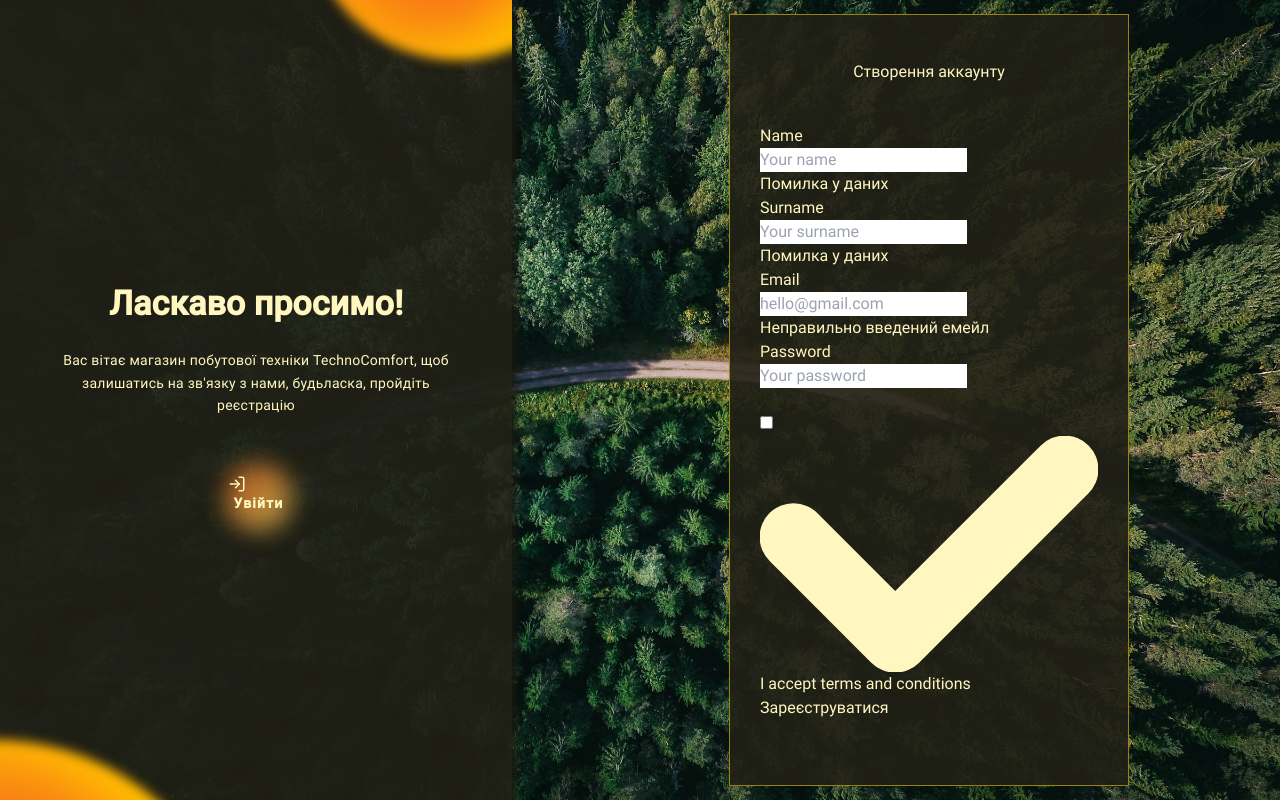
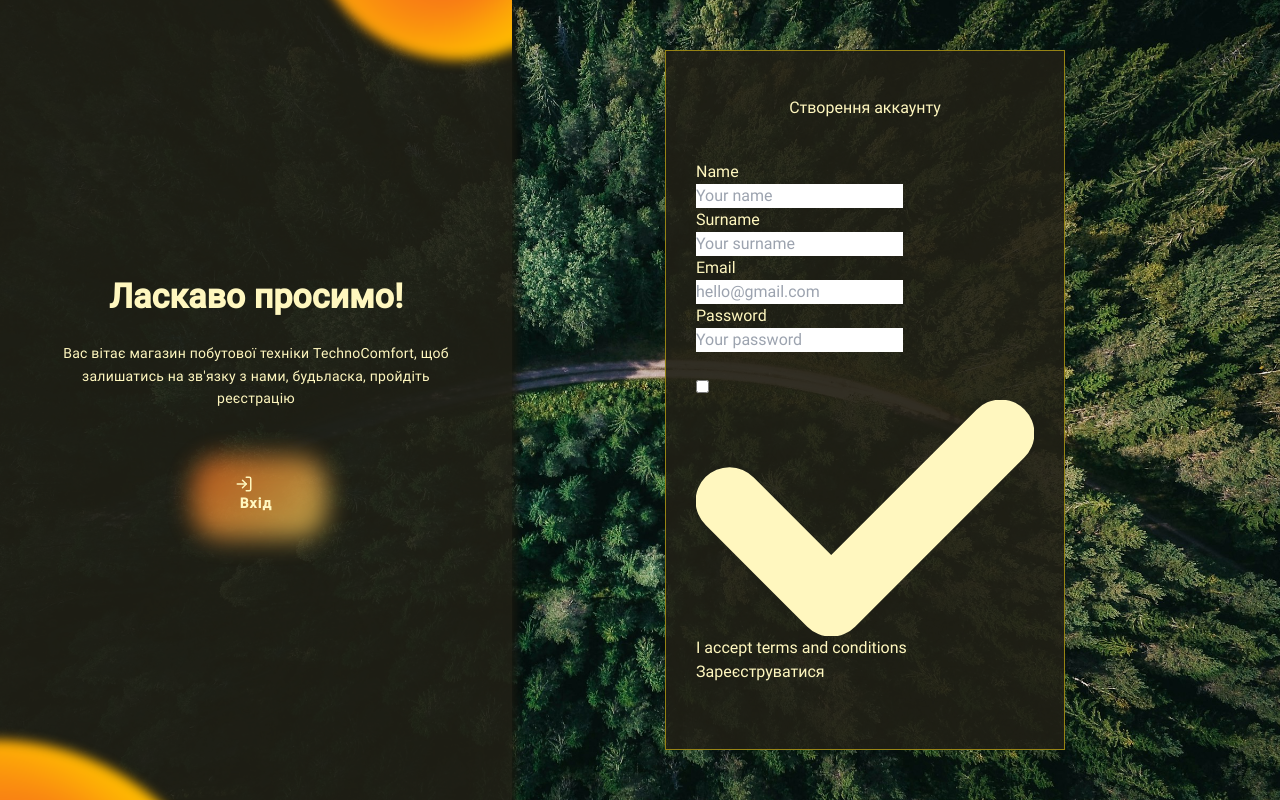
Before and after one commit to NetHunter123/techno-comfort-client, a Next.js app: page / in a window 1280 px wide. Built offline with nearby package versions, Linux system fonts and the light colour scheme.

Commit message:
maybe final auth design

```diff
--- a/src/components/elements/FormFilds/EmailField.jsx
+++ b/src/components/elements/FormFilds/EmailField.jsx
@@ -25,7 +25,7 @@ const EmailField = ({form}) => (
     placeholder="hello@gmail.com"
     value={form.values.email}
     onChange={(event) => form.setFieldValue('email', event.currentTarget.value)}
-    error={form.errors.email || 'Неправильно введений емейл'}
+    error={form.errors.email}
     type="email"
     radius="md"
   />
--- a/src/components/elements/FormFilds/NameField.jsx
+++ b/src/components/elements/FormFilds/NameField.jsx
@@ -31,7 +31,7 @@ const NameField = ({form}) => (
     placeholder="Your name"
     value={form.values.name}
     onChange={(event) => form.setFieldValue('name', event.currentTarget.value)}
-    error={form.errors.name || "Помилка у даних"}
+    error={form.errors.name }
     radius="md"
   />
 )
--- a/src/components/elements/FormFilds/SurnameField.jsx
+++ b/src/components/elements/FormFilds/SurnameField.jsx
@@ -7,7 +7,7 @@ const SurnameField = ({form}) => (
     placeholder="Your surname"
     value={form.values.surname}
     onChange={(event) => form.setFieldValue('surname', event.currentTarget.value)}
-    error={form.errors.surname || "Помилка у даних"}
+    error={form.errors.surname }
     radius="md"
   />
 )
--- a/src/components/modules/AuthForms/SignInForm.jsx
+++ b/src/components/modules/AuthForms/SignInForm.jsx
@@ -8,41 +8,43 @@ import PasswordField from "@/components/elements/FormFilds/PasswordField";
 
 import styles from '@/styles/auth/index.module.css'
 import {useForm} from "@mantine/form";
+import {useUserForm} from "@/hooks/useUserForm";
 
 const SignInForm = () => {
   const [spinner, setSpinner] = useState(false)
   const route = useRouter()
+  const form = useUserForm()
 
-  const form = useForm({
-    initialValues: {
-      email: '',
-      password: '',
-    },
-
-    validate: {
-      email: (val) => (/^\S+@\S+$/.test(val) ? null : 'Помилка у введенні'),
-      password: (val) => {
-        let allDownCase;
-        if (val.length <= 6) {
-          // return 'Password should include at least 6 characters'
-          return 'Мінімальна довжина паролю 6 символів'
-        }
-
-        [...val].map((ch) => {
-          if (ch === ch.toUpperCase()) {
-            allDownCase = false
-          } else {
-            allDownCase = true
-          }
-        })
-
-        if (allDownCase) {
-          return "Пароль повинен містити великі літери"
-        }
-        return null
-      },
-    },
-  });
+  // const form = useForm({
+  //   initialValues: {
+  //     email: '',
+  //     password: '',
+  //   },
+  //
+  //   validate: {
+  //     email: (val) => (/^\S+@\S+$/.test(val) ? null : 'Помилка у введенні'),
+  //     password: (val) => {
+  //       let allDownCase;
+  //       if (val.length <= 6) {
+  //         // return 'Password should include at least 6 characters'
+  //         return 'Мінімальна довжина паролю 6 символів'
+  //       }
+  //
+  //       [...val].map((ch) => {
+  //         if (ch === ch.toUpperCase()) {
+  //           allDownCase = false
+  //         } else {
+  //           allDownCase = true
+  //         }
+  //       })
+  //
+  //       if (allDownCase) {
+  //         return "Пароль повинен містити великі літери"
+  //       }
+  //       return null
+  //     },
+  //   },
+  // });
 
   // const onSubmit = async (data) => {
   //   try {
@@ -71,7 +73,7 @@ const SignInForm = () => {
         })}
       >
         <Title order={2} className={`${styles.auth_form_title} text-center mb-[40px]`}>
-          Створення аккаунту
+          Авторизація
         </Title>
         <Stack mb="xl">
           <EmailField form={form}/>
--- a/src/components/modules/AuthForms/SignUpForm.jsx
+++ b/src/components/modules/AuthForms/SignUpForm.jsx
@@ -18,54 +18,12 @@ import EmailField from "@/components/elements/FormFilds/EmailField";
 import PasswordField from "@/components/elements/FormFilds/PasswordField";
 import {Checkbox, Stack, Button, Paper, Title} from "@mantine/core";
 import styles from '@/styles/auth/index.module.css'
+import {useUserForm} from "@/hooks/useUserForm";
 
 
 const SignUpForm = ({switchForm}) => {
   const [spinner, setSpinner] = useState(false)
-  // const {
-  //   register,
-  //   formState: { errors },
-  //   handleSubmit,
-  //   resetField,
-  // } = useForm()
-  // const mode = useStore($mode)
-  // const darkModeClass = mode === 'dark' ? `${styles.dark_mode}` : ''
-
-  const form = useForm({
-    initialValues: {
-      name: '',
-      surname: '',
-      email: '',
-      password: '',
-      terms: false,
-    },
-
-    validate: {
-      name: (val) => val.length <= 1 ? "Мінімальна кількість символів 2" : null,
-      surname: (val) => val.length <= 1 ? "Мінімальна кількість символів 2" : null,
-      email: (val) => (/^\S+@\S+$/.test(val) ? null : 'Помилка у введенні'),
-      password: (val) => {
-        let allDownCase;
-        if (val.length <= 6) {
-          // return 'Password should include at least 6 characters'
-          return 'Мінімальна довжина паролю 6 символів'
-        }
-
-        [...val].map((ch) => {
-          if (ch === ch.toUpperCase()) {
-            allDownCase = false
-          } else {
-            allDownCase = true
-          }
-        })
-
-        if (allDownCase) {
-          return "Пароль повинен містити великі літери"
-        }
-        return null
-      },
-    },
-  });
+  const form = useUserForm()
 
   const onSubmit = async (data) => {
     try {
@@ -95,8 +53,8 @@ const SignUpForm = ({switchForm}) => {
   return (
     <Paper className={`${styles.auth_form}  h-fit `}
            shadow="md" radius="lg" withBorder>
-      <form
-        onSubmit={form.onSubmit((values, event) => {
+      <form noValidate
+            onSubmit={form.onSubmit((values, event) => {
         })}
       >
         <Title order={2} className={`${styles.auth_form_title} text-center mb-[40px]`}>
--- a/src/components/templates/AuthPage/AuthPage.jsx
+++ b/src/components/templates/AuthPage/AuthPage.jsx
@@ -44,7 +44,7 @@ const AuthPage = () => {
 
   return (
     <>
-      <div className={`${styles.auth} h-screen`} style={{
+      <div className={`${styles.auth} h-screen bg-[white]`} style={{
         backgroundImage: `url(${bgImg.src})`
       }}>
 
@@ -64,13 +64,13 @@ const AuthPage = () => {
           ref={bContainer}
         >
           <div className={styles.container__inner}>
-            <SignInForm />
+            <SignInForm/>
           </div>
         </div>
 
 
         <div
-          className={`${styles.switch} ${styles.auth__side} `}
+          className={`${styles.auth__side} `}
           id="switch-cnt"
           ref={switchCtn}
         >
@@ -82,7 +82,7 @@ const AuthPage = () => {
             className={`${styles.auth__side_circle} ${styles.auth__side_circle__t} `}
             ref={switchCircle2}
           />
-          <div id="switch-c1" className={styles.auth__side_container} ref={switchC1}>
+          <div id="switch-c1" className={`${styles.auth__side_container}`} ref={switchC1}>
             {!isMedia800 && (
               <>
                 <h2
@@ -104,9 +104,9 @@ const AuthPage = () => {
               gradient={{from: 'yellow', to: 'orange', deg: 90}}
               variant="gradient"
               // justify="center"
-              leftSection={<FiLogIn size={18}/>}
+              leftSection={<FiLogIn size={!isMedia800?18: 28}/>}
             >
-              Увійти
+              {!isMedia800 && "Вхід"}
             </Button>
           </div>
           <div id="switch-c2" className={`${styles.auth__side_container} ${styles.is_hidden}`} ref={switchC2}>
@@ -119,8 +119,7 @@ const AuthPage = () => {
                 </h2>
                 <p
                   className={`${styles.auth__side_description} ${styles.description} `}
-                >
-                  Введите свои личные данные и начните путешествие с нами
+                >Введи свої особисті дані і насолоджуйся смачнини пропозиціями, вдалих покупок!
                 </p>
               </>
             )}
@@ -130,24 +129,14 @@ const AuthPage = () => {
               gradient={{from: 'yellow', to: 'orange', deg: 90}}
               variant="gradient"
               // justify="center"
-              leftSection={<FiUserPlus size={18}/>}
+              leftSection={<FiUserPlus size={!isMedia800?18: 28}/>}
             >
-              Зареєструватись
+              {!isMedia800 && "Реєстрація"}
             </Button>
           </div>
         </div>
       </div>
     </>
-// @layer mantine, tailwind;
-//
-// @import '@mantine/core/styles.css' layer(mantine);
-//
-// @layer tailwind {
-//   @tailwind base;
-//   @tailwind components;
-//   @tailwind utilities;
-//   }
-
   );
 };
 
--- a/src/hooks/useUserForm.js
+++ b/src/hooks/useUserForm.js
@@ -1,18 +1,34 @@
-export const UseUserForm = () => {
+import {useForm} from "@mantine/form";
+
+export const useUserForm = () => {
   const form = useForm({
     initialValues: {
+      name: '',
+      surname: '',
       email: '',
-      name: '',
       password: '',
       terms: false,
     },
 
     validate: {
-      email: (val) => (/^\S+@\S+$/.test(val) ? null : 'Invalid email'),
+      name: (val) => val.length <= 1 ? "Мінімальна кількість символів 2" : null,
+      surname: (val) => val.length <= 1 ? "Мінімальна кількість символів 2" : null,
+      email: (val) => {
+        if ([...val].length === 0) {
+          return "Будьласка введіть email"
+        }
+        if (/^\S+@\S+$/.test(val)) {
+          return null
+        } else {
+          return 'Будьласка введіть email коректний email'
+        }
+        return null
+      },
       password: (val) => {
         let allDownCase;
-        if (val.length <= 6) {
-          return 'Password should include at least 6 charactersss'
+        if (val.length <= 5) {
+          // return 'Password should include at least 6 characters'
+          return 'Мінімальна довжина паролю 6 символів'
         }
 
         [...val].map((ch) => {
@@ -22,6 +38,7 @@ export const UseUserForm = () => {
             allDownCase = true
           }
         })
+
         if (allDownCase) {
           return "Пароль повинен містити великі літери"
         }
@@ -29,9 +46,6 @@ export const UseUserForm = () => {
       },
     },
   });
-  return (
-    <div>
 
-    </div>
-  );
+  return form
 };
--- a/src/styles/auth/index.module.css
+++ b/src/styles/auth/index.module.css
@@ -29,14 +29,24 @@ $bgc-form-shadow: rgb(24,24,16);
         max-width: 400px;
     }
 
+
     @media (max-width: 630px) {
         max-width: 350px;
+        padding: 10px;
+    }
+
+    @media (max-width: 500px) {
+        max-width: 320px;
     }
 
     @media (max-width: 430px) {
-        max-width: fit-content;
+    //max-width: fit-content;
+        max-width: 280px;
+    }
 
-        padding: 10px;
+    @media (max-width: 375px) {
+    //max-width: fit-content;
+        max-width: 240px;
     }
 
     &__inner {
@@ -45,7 +55,6 @@ $bgc-form-shadow: rgb(24,24,16);
         align-items: center;
         justify-content: center;
         width: 100%;
-
     }
 }
 
@@ -54,8 +63,6 @@ $bgc-form-shadow: rgb(24,24,16);
     background-repeat: no-repeat;
     background-size: cover;
     color: var(--yellow-light);
-    /*color: white;*/
-    /*color: var(--yellow-light-dark);*/
 
     &__side {
         display: flex;
@@ -69,6 +76,7 @@ $bgc-form-shadow: rgb(24,24,16);
         height: 100%;
         width: 40%;
 
+
         padding: 50px;
         z-index: 200;
 
@@ -81,18 +89,21 @@ $bgc-form-shadow: rgb(24,24,16);
 
 
         @media (max-width: 800px) {
+            padding: 0;
             width: 100px;
         }
 
-        @media (max-width: 430px) {
-            padding: 0;
+        @media (max-width: 500px) {
             width: 75px;
         }
 
+        /*@media (max-width: 430px) {
+            width: 65px;
+        }
+
         @media (max-width: 400px) {
-            padding: 0;
             width: 50px;
-        }
+        }*/
 
         &_circle {
             position: absolute;
@@ -123,14 +134,15 @@ $bgc-form-shadow: rgb(24,24,16);
             align-items: center;
             flex-direction: column;
             position: absolute;
-            width: 400px;
+            max-width: 400px;
+            width: 100%;
             padding: 50px 5px;
 
             transition: $transition;
 
             @media (max-width: 800px) {
                 padding: 0;
-                width: auto;
+            //width: auto;
             }
         }
 
@@ -143,20 +155,26 @@ $bgc-form-shadow: rgb(24,24,16);
         }
 
         &_button {
-            padding-top: 8px;
-            padding-bottom: 8px;
+
+            padding: 15px 40px 15px 35px;
 
             & span[data-position='left'] {
                 margin-right: 5px;
+                @media (max-width: 800px) {
+                    margin-right: 0px;
+                }
             }
 
             @media (max-width: 800px) {
+                padding: 80px 20px;
                 margin-top: 0;
-                width: 90px;
             }
 
+            @media (max-width: 500px) {
+                padding: 80px 10px;
+            }
             @media (max-width: 430px) {
-                width: 70px;
+
             }
         }
     }
@@ -191,11 +209,6 @@ $bgc-form-shadow: rgb(24,24,16);
         &:after {
             background: inherit;
         }
-
-        @media (max-width: 530px) {
-            width: 135px;
-            margin-top: 20px;
-        }
     }
 
 
@@ -205,11 +218,23 @@ $bgc-form-shadow: rgb(24,24,16);
         width: 100%;
         padding: 45px 30px 65px;
 
+        @media (max-width: 500px) {
+            padding: 45px 15px 65px;
+        }
+
+        @media screen and (max-height: 699px) {
+            padding: 25px 15px 35px;
+        }
         /*background-color: rgba(34,34,34,90%);*/
         background-color: $bgc-form;
 
         &_title {
-
+            @media screen and (max-width: 769px) {
+                font-size: 22px;
+            }
+            @media screen and (max-height: 699px) {
+                margin-bottom: 15px;
+            }
         }
 
     }
@@ -238,14 +263,14 @@ $bgc-form-shadow: rgb(24,24,16);
 
 .a_container {
     z-index: 100;
-    left: calc(100% - 45%);
+    left: calc(100% - 50%);
 
     @media (max-width: 1000px) {
-        left: 50%;
+        left: 48%;
     }
 
     @media (max-width: 800px) {
-        left: 28%;
+        left: 27%;
     }
 
     @media (max-width: 630px) {
@@ -253,25 +278,17 @@ $bgc-form-shadow: rgb(24,24,16);
     }
 
     @media (max-width: 530px) {
-        left: 25%;
+        right: 0%;
     }
 }
 
 .b_container {
-    left: calc(100% - 45%);
+    left: calc(100% - 50%);
     z-index: 0;
 
     @media (max-width: 1000px) {
-        left: 50%;
+        left: 48%;
     }
-
-   /* @media (max-width: 800px) {
-        left: 32%;
-    }
-
-    @media (max-width: 630px) {
-        left: 25%;
-    }*/
 
     @media (max-width: 800px) {
         left: 28%;
@@ -292,17 +309,20 @@ $bgc-form-shadow: rgb(24,24,16);
     transform-origin: left;
 
     @media (max-width: 800px) {
-        left: auto;
         left: calc(100% - 102px);
     }
 
-    @media (max-width: 430px) {
+    @media (max-width: 500px) {
+        left: calc(100% - 75px);
+    }
+
+    /*@media (max-width: 430px) {
         left: calc(100% - 50px);
-    }
+    }*/
 }
 
 .is_txl {
-    left: 15%;
+    left: 11%;
     transition: $transition;
     transform-origin: right;
 
@@ -311,7 +331,7 @@ $bgc-form-shadow: rgb(24,24,16);
     }
 
     @media (max-width: 800px) {
-        left: 18%;
+        left: 19%;
     }
 
     @media (max-width: 630px) {
@@ -319,7 +339,12 @@ $bgc-form-shadow: rgb(24,24,16);
     }
 
     @media (max-width: 530px) {
-        left: 3%;
+        left: 4%;
+    }
+
+    @media (max-width: 375px) {
+    //max-width: fit-content;
+        left: 0%;
     }
 }
 
@@ -343,6 +368,10 @@ $bgc-form-shadow: rgb(24,24,16);
         animation: is-gx-mobile $transition;
     }
 
+    @media (max-width: 500px) {
+        animation: is-gx-mobile500 $transition;
+    }
+
     @media (max-width: 430px) {
         animation: is-gx-mobile430 $transition;
     }
@@ -354,7 +383,7 @@ $bgc-form-shadow: rgb(24,24,16);
     }
 
     30%, 50% {
-        width: 500px;
+        width: 400px;
     }
 }
 
@@ -373,11 +402,24 @@ $bgc-form-shadow: rgb(24,24,16);
 
 @keyframes is-gx-mobile {
     0%, 10%, 100% {
-        width: 100px;
+        width: 102px;
     }
 
     30%, 50% {
-        width: 200px;
+        width: 150px;
+    }
+}
+
+@keyframes is-gx-mobile500 {
+    0%,
+    10%,
+    100% {
+        width: 75px;
+    }
+
+    30%,
+    40% {
+        width: 150px;
     }
 }
 
@@ -385,12 +427,12 @@ $bgc-form-shadow: rgb(24,24,16);
     0%,
     10%,
     100% {
-        width: 50px;
+        width: 75px;
     }
 
     30%,
     50% {
-        width: 150px;
+        width: 100px;
     }
 }
 
--- a/src/styles/globals.css
+++ b/src/styles/globals.css
@@ -113,8 +113,6 @@ body::-webkit-scrollbar-thumb:hover {
     position: relative ;
 }
 
-.
-
 .container {
     max-width: 1466px;
     padding: 0 15px;
```
